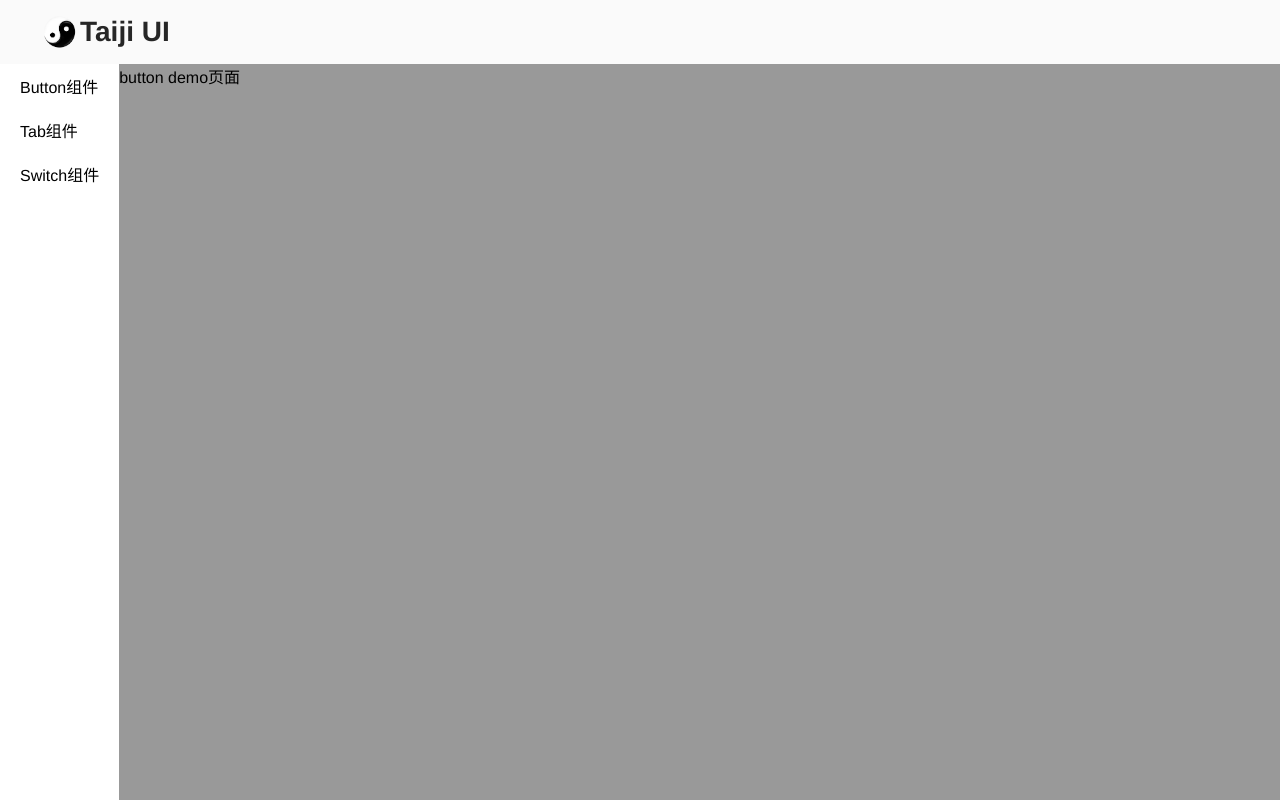
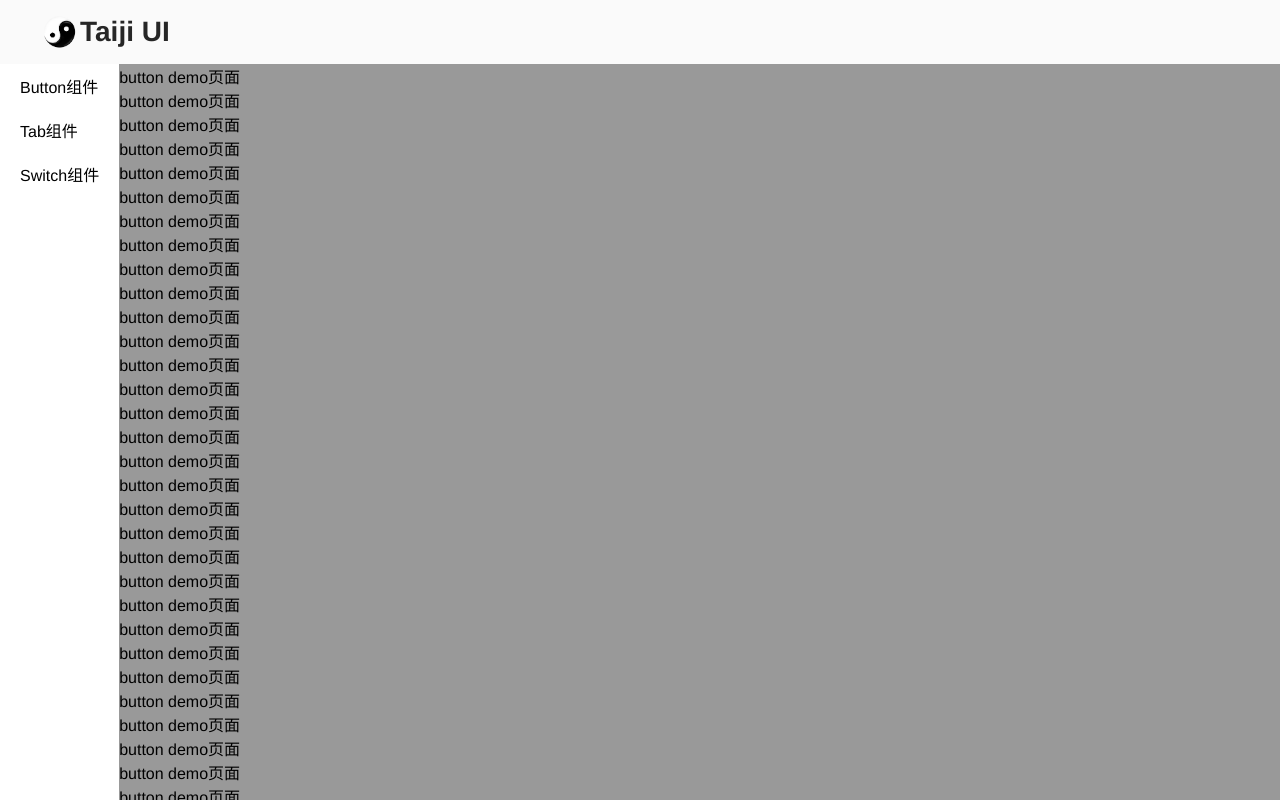
Before and after one commit to XSnowHoly/Taiji-UI-Vue3, a Vue app: page /#/doc/button in a window 1280 px wide. Built offline with nearby package versions, Linux system fonts and the light colour scheme; a small style sheet from the web is missing.

Commit message:
完善aside切换功能, 新增docDemo页面

```diff
--- a/src/components/ButtonDemo.vue
+++ b/src/components/ButtonDemo.vue
@@ -1,4 +1,51 @@
 <template>
+  <div class="button-wrap">button demo页面</div>
+  <div class="button-wrap">button demo页面</div>
+  <div class="button-wrap">button demo页面</div>
+  <div class="button-wrap">button demo页面</div>
+  <div class="button-wrap">button demo页面</div>
+  <div class="button-wrap">button demo页面</div>
+  <div class="button-wrap">button demo页面</div>
+  <div class="button-wrap">button demo页面</div>
+  <div class="button-wrap">button demo页面</div>
+  <div class="button-wrap">button demo页面</div>
+  <div class="button-wrap">button demo页面</div>
+  <div class="button-wrap">button demo页面</div>
+  <div class="button-wrap">button demo页面</div>
+  <div class="button-wrap">button demo页面</div>
+  <div class="button-wrap">button demo页面</div>
+  <div class="button-wrap">button demo页面</div>
+  <div class="button-wrap">button demo页面</div>
+  <div class="button-wrap">button demo页面</div>
+  <div class="button-wrap">button demo页面</div>
+  <div class="button-wrap">button demo页面</div>
+  <div class="button-wrap">button demo页面</div>
+  <div class="button-wrap">button demo页面</div>
+  <div class="button-wrap">button demo页面</div>
+  <div class="button-wrap">button demo页面</div>
+  <div class="button-wrap">button demo页面</div>
+  <div class="button-wrap">button demo页面</div>
+  <div class="button-wrap">button demo页面</div>
+  <div class="button-wrap">button demo页面</div>
+  <div class="button-wrap">button demo页面</div>
+  <div class="button-wrap">button demo页面</div>
+  <div class="button-wrap">button demo页面</div>
+  <div class="button-wrap">button demo页面</div>
+  <div class="button-wrap">button demo页面</div>
+  <div class="button-wrap">button demo页面</div>
+  <div class="button-wrap">button demo页面</div>
+  <div class="button-wrap">button demo页面</div>
+  <div class="button-wrap">button demo页面</div>
+  <div class="button-wrap">button demo页面</div>
+  <div class="button-wrap">button demo页面</div>
+  <div class="button-wrap">button demo页面</div>
+  <div class="button-wrap">button demo页面</div>
+  <div class="button-wrap">button demo页面</div>
+  <div class="button-wrap">button demo页面</div>
+  <div class="button-wrap">button demo页面</div>
+  <div class="button-wrap">button demo页面</div>
+  <div class="button-wrap">button demo页面</div>
+  <div class="button-wrap">button demo页面</div>
   <div class="button-wrap">button demo页面</div>
 </template>
 
--- a/src/components/Doc.vue
+++ b/src/components/Doc.vue
@@ -1,6 +1,6 @@
 <template>
   <div class="doc-wrap">
-    <Topnav />
+    <Topnav :asideBtnVisible="true" />
     <Siderbar v-if="asideVisible" />
     <section class="content">
       <router-view />
@@ -36,9 +36,10 @@
 </style>
 
 <script lang="ts">
+import { inject, Ref } from 'vue'
 import Topnav from './Topnav.vue'
 import Siderbar from './Sidebar.vue'
-import { inject, Ref } from 'vue'
+import router from '../routers'
 
 export default {
   name: 'Doc',
@@ -47,8 +48,15 @@ export default {
   },
   components: { Topnav, Siderbar },
   setup() {
+    const width = document.documentElement.clientWidth
     const asideVisible = inject<Ref<boolean>>('asideVisible')
     console.log('Doc获取的asideVisible', asideVisible.value)
+
+    router.afterEach(() => {
+      if (width <= 500) {
+        asideVisible.value = false
+      }
+    })
 
     return {
       asideVisible,
--- /dev/null
+++ b/src/components/DocDemo.vue
@@ -0,0 +1,9 @@
+<template>
+  <div class="doc-demo">docdemo</div>
+</template>
+
+<script lang="ts">
+export default {
+  name: 'DocDemo',
+}
+</script>
--- a/src/components/Topnav.vue
+++ b/src/components/Topnav.vue
@@ -1,7 +1,7 @@
 <template>
   <div class="topnav-wrap">
     <div class="topnav">
-      <div class="icon-wrap" @click="toggleMenu">
+      <div class="icon-wrap" v-if="asideBtnVisible" @click="toggleMenu">
         <i class="iconfont icon-taiji"></i>
       </div>
       <div class="logo" @click="toHome">
@@ -73,6 +73,12 @@ import { useRouter } from 'vue-router'
 
 export default {
   name: 'Topnav',
+  props: {
+    asideBtnVisible: {
+      type: Boolean,
+      default: false,
+    },
+  },
   setup() {
     const asideVisible = inject<Ref<boolean>>('asideVisible')
     console.log('Topnav获取的asideVisible', asideVisible.value)
--- a/src/routers.ts
+++ b/src/routers.ts
@@ -1,5 +1,6 @@
 import Home from './components/Home.vue'
 import Doc from './components/Doc.vue'
+import DocDemo from './components/DocDemo.vue'
 import ButtonDemo from './components/ButtonDemo.vue'
 import TabDemo from './components/TabDemo.vue'
 import SwitchDemo from './components/SwitchDemo.vue'
@@ -19,6 +20,10 @@ const router = createRouter({
       component: Doc,
       children: [
         {
+          path: '',
+          component: DocDemo,
+        },
+        {
           path: 'button',
           component: ButtonDemo,
         },
```
